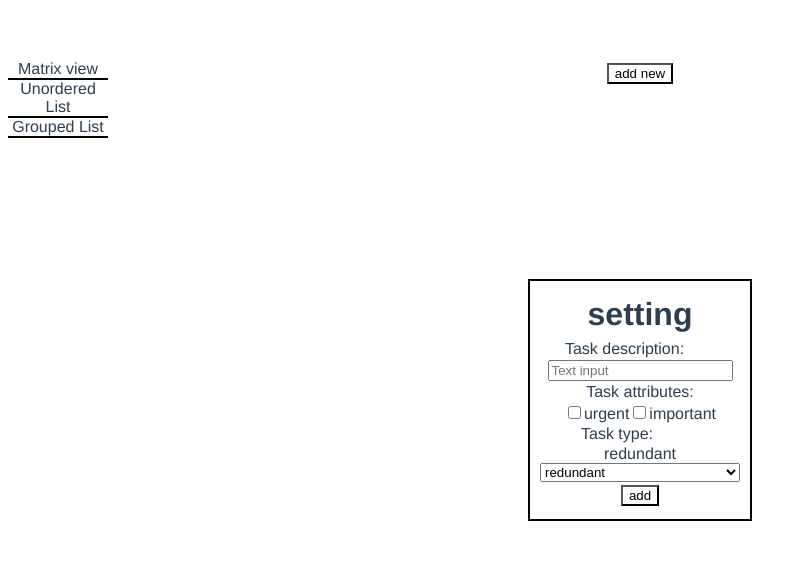
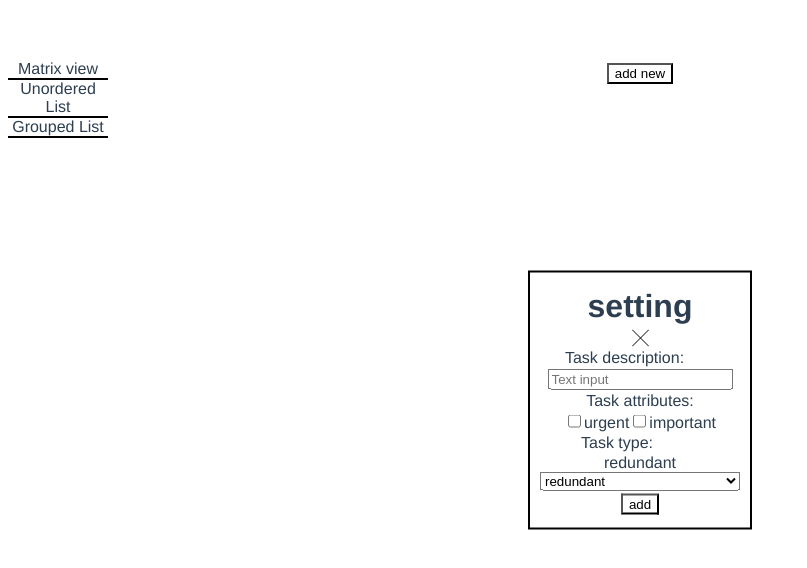
Before and after one commit to elzp/eisenhower-matrix-tool-in-vue, a Vue app: page / in a window 1280 px wide. Both pictures are taken after a click on the button "add new". Shown: the top 568 px of the page, without its empty margins (0-807 px from the left). Built offline with nearby package versions, Linux system fonts and the light colour scheme.

Commit message:
Add exit 'button' to settings window

```diff
--- a/src/components/TaskSettings.vue
+++ b/src/components/TaskSettings.vue
@@ -1,6 +1,22 @@
 <template>
   <div class="form">
     <h1>setting</h1>
+    <svg class="exit" height="17" width="17" fill="rgb(244, 99, 99)">
+      <line
+        x1="0"
+        y1="0"
+        x2="17"
+        y2="17"
+        style="stroke: black; stroke-width: 1"
+      />
+      <line
+        x1="0"
+        y1="17"
+        x2="17"
+        y2="0"
+        style="stroke: black; stroke-width: 1"
+      />
+    </svg>
     <div class="section">
       <div class="description">Task description:</div>
       <input v-model="form.taskName" type="text" placeholder="Text input" />
```
